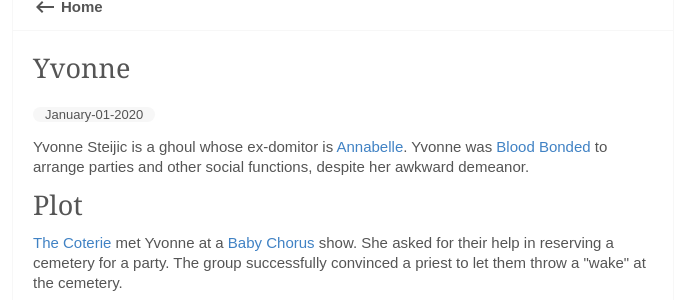
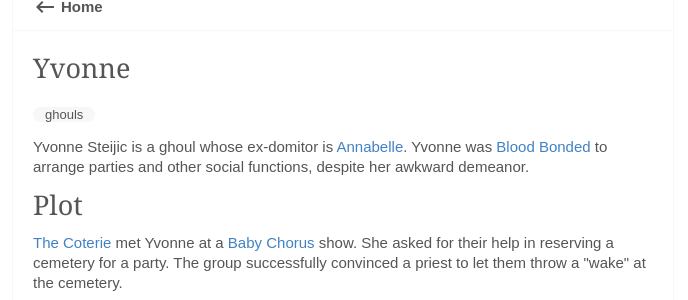
Before and after one commit to crescentchronicles/crescentchronicles.github.io, a Jekyll site: the page built from _posts/2020-01-01-yvonne.md, in a window 1280 px wide. Shown: the part 199-499 px from the top of the page, without its empty margins (297-985 px from the left). Built offline with Jekyll 4.4.1, drawn with Linux system fonts in a browser that asks for light colours.

Commit message:
removed post date

```diff
--- a/_includes/Content.html
+++ b/_includes/Content.html
@@ -4,7 +4,6 @@
     {%- if page.status != nil and page.status != empty -%}
     <li><a href="javascript:void(0)" class="tag"><b>Status:</b> <i>{{page.status | capitalize}}</i></a></li>
     {%- endif -%}
-    <li><a href="/dates/#{{ page.date | date: '%d-%B-%Y' }}" class="tag">{{ page.date | date: '%B-%d-%Y' }}</a></li>
     <!-- Loop through page categories and print them in tags -->
     {%- for tag in page.tags -%}
         {%- if tag == 'Favorite' -%}
--- a/_posts/2020-01-01-yvonne.md
+++ b/_posts/2020-01-01-yvonne.md
@@ -1,5 +1,6 @@
 ---
 title: Yvonne
+tags: ghouls
 ---
 Yvonne Steijic is a ghoul whose ex-domitor is [[Annabelle]]. Yvonne was [Blood Bonded](https://vtm.paradoxwikis.com/Blood_Bond) to arrange parties and other social functions, despite her awkward demeanor.
 # Plot
```
